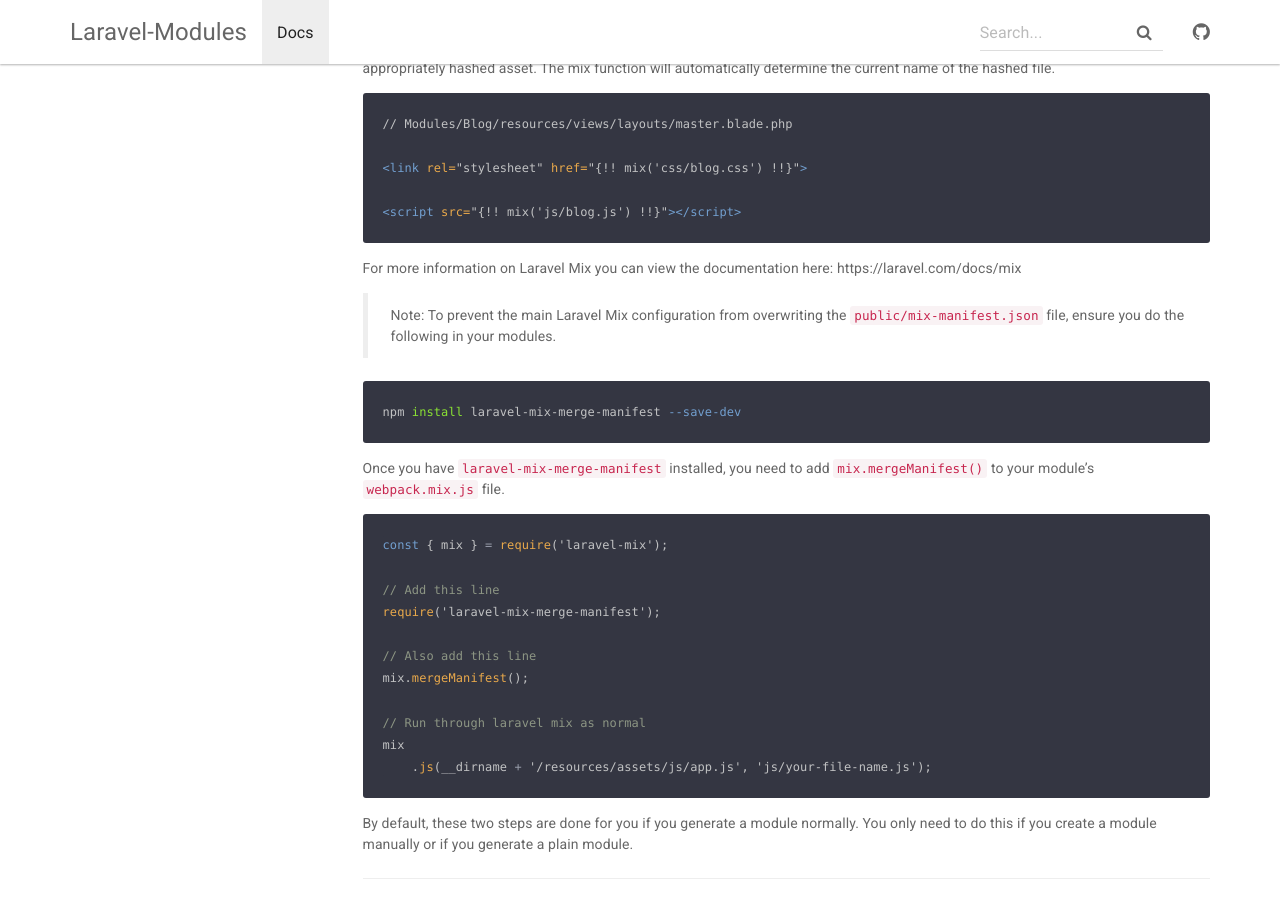
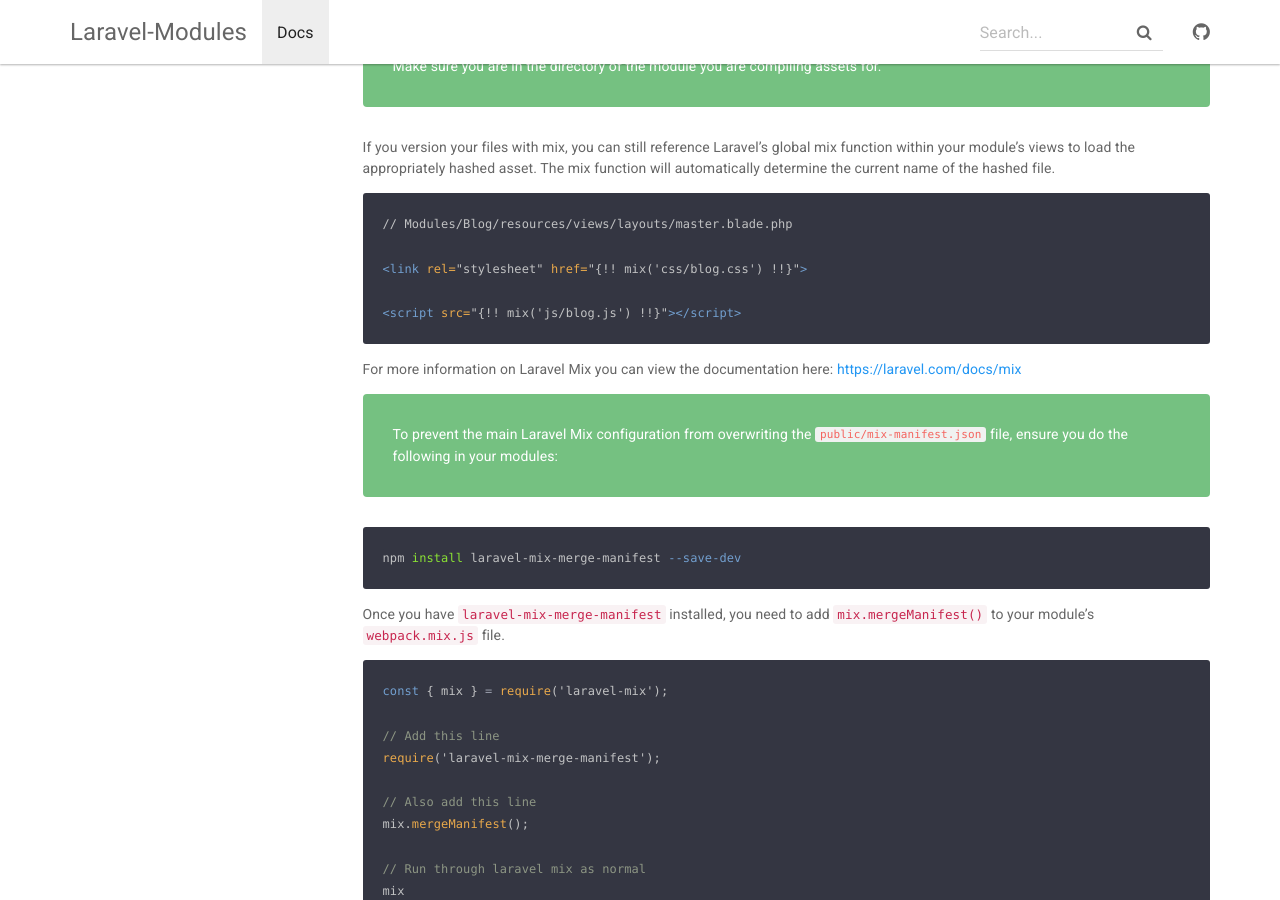
Before and after one commit to rawilk/laravel-modules, a Jekyll site: the page built from _docs/basic_usage/compiling-assets.md, in a window 1280 px wide and 900 px high, scrolled down 994 px. Built offline with Jekyll 4.4.1, drawn with Linux system fonts in a browser that asks for light colours; nearby versions of some CDN libraries.

Commit message:
Update styles

````diff
--- a/_docs/basic_usage/compiling-assets.md
+++ b/_docs/basic_usage/compiling-assets.md
@@ -44,7 +44,14 @@ npm run watch
 npm run production
 ```
 
-**Tip:** Make sure you are in the directory of the module you are compiling assets for.
+<div class="alert alert-success">
+    <div class="alert-content">
+        <h4 class="alert-title">Tip:</h4>
+        <p>
+            Make sure you are in the directory of the module you are compiling assets for.
+        </p>
+    </div>
+</div>
 
 If you version your files with mix, you can still reference Laravel's global mix function within
 your module's views to load the appropriately hashed asset. The mix function will automatically determine
@@ -58,10 +65,16 @@ the current name of the hashed file.
 <script src="{!! mix('js/blog.js') !!}"></script>
 ```
 
-For more information on Laravel Mix you can view the documentation here: https://laravel.com/docs/mix
+For more information on Laravel Mix you can view the documentation here: [https://laravel.com/docs/mix](https://laravel.com/docs/mix)
 
-> Note: To prevent the main Laravel Mix configuration from overwriting the `public/mix-manifest.json` file,
-> ensure you do the following in your modules.
+<div class="alert alert-success">
+    <div class="alert-content">
+        <p>
+            To prevent the main Laravel Mix configuration from overwriting the <code>public/mix-manifest.json</code>
+            file, ensure you do the following in your modules:
+        </p>
+    </div>
+</div>
 
 ```bash
 npm install laravel-mix-merge-manifest --save-dev
````
Also changed, not shown: _docs/basic_usage/helpers.md (+1 -1 lines), _docs/index.md (+8 -1 lines).
